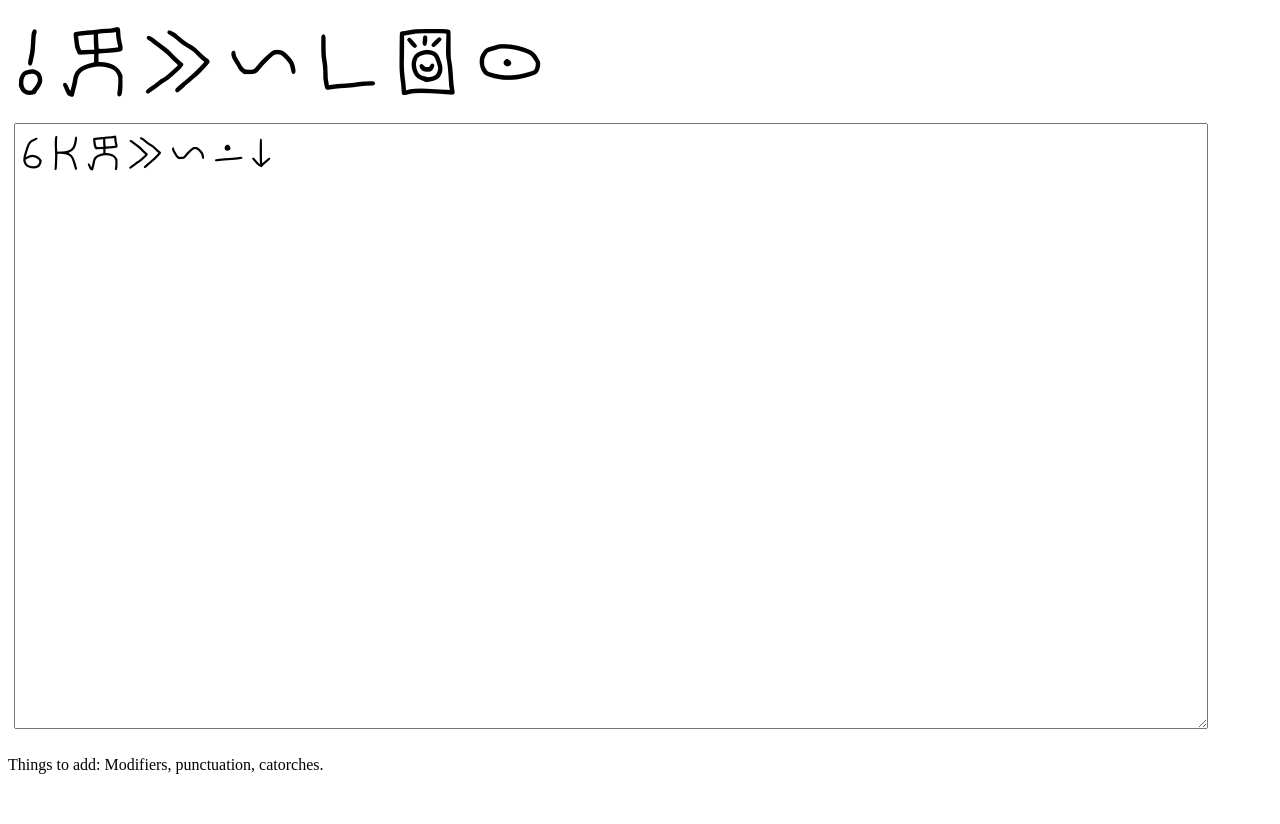
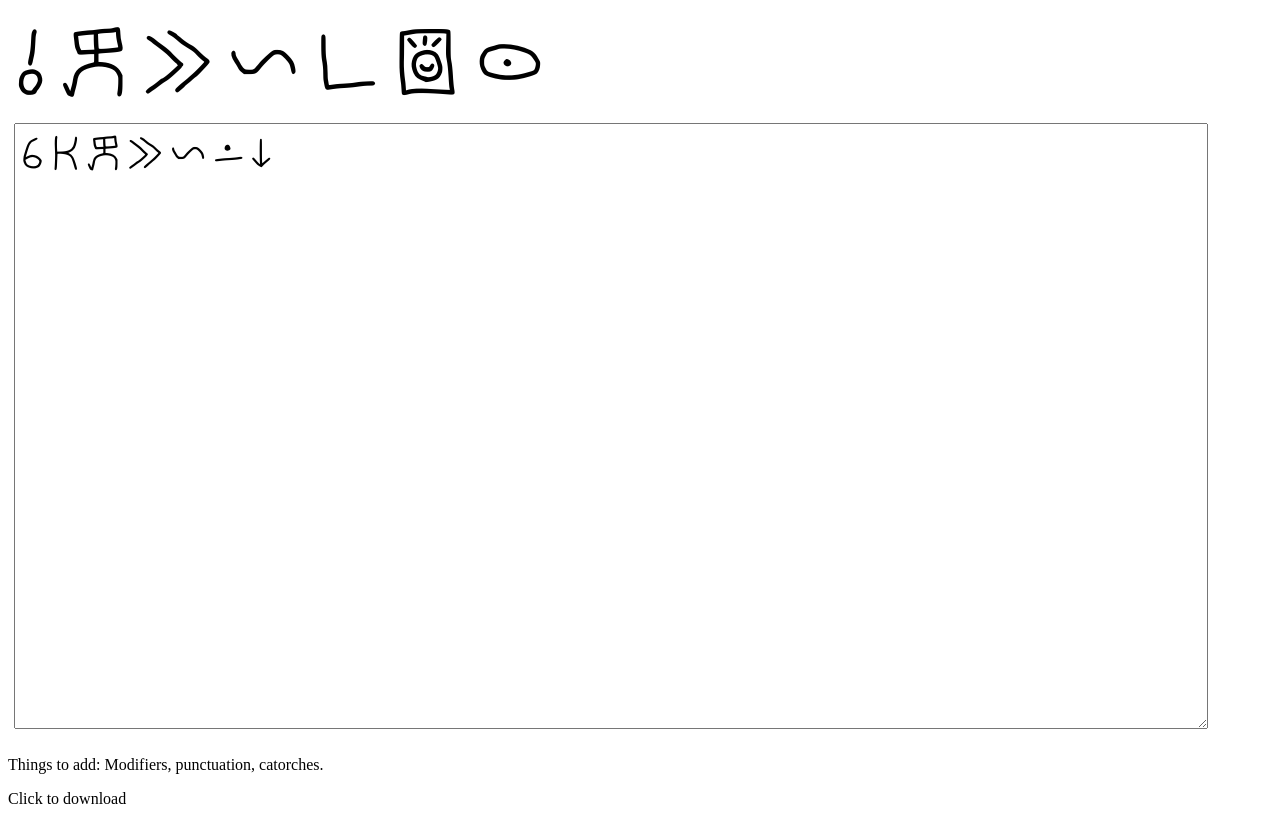
Before and after one commit to ZacStan/OKepekenELinjaPiPuLukin, a plain HTML site: page index.html in a window 1280 px wide. Before the commit the page ends 800 px from the top, so only its background shows below. Drawn offline with Linux system fonts and the light colour scheme.

Commit message:
Update index.html

```diff
--- a/index.html
+++ b/index.html
@@ -27,4 +27,5 @@ textarea {
 <header>o kepeken e linja pi pu lukin</header>
 <textarea label="tpinput">sina ken kepeken e linja lon ni</textarea>
 <p>Things to add: Modifiers, punctuation, catorches.</p>
+<p><a download="https://github.com/ZacStan/OKepekenELinjaPiPuLukin/raw/main/PuLukin.otf">Click to download</a></p>
 </body>
```
